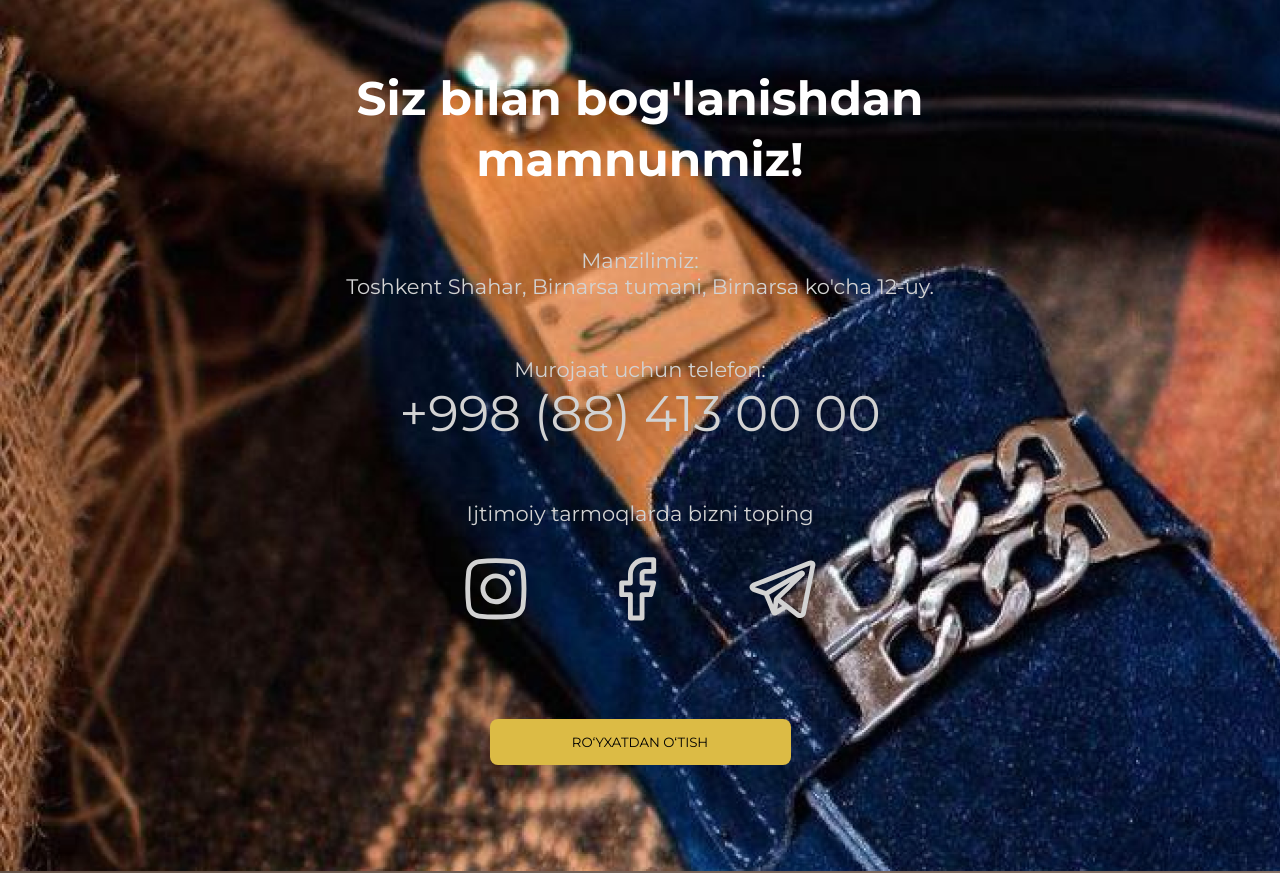
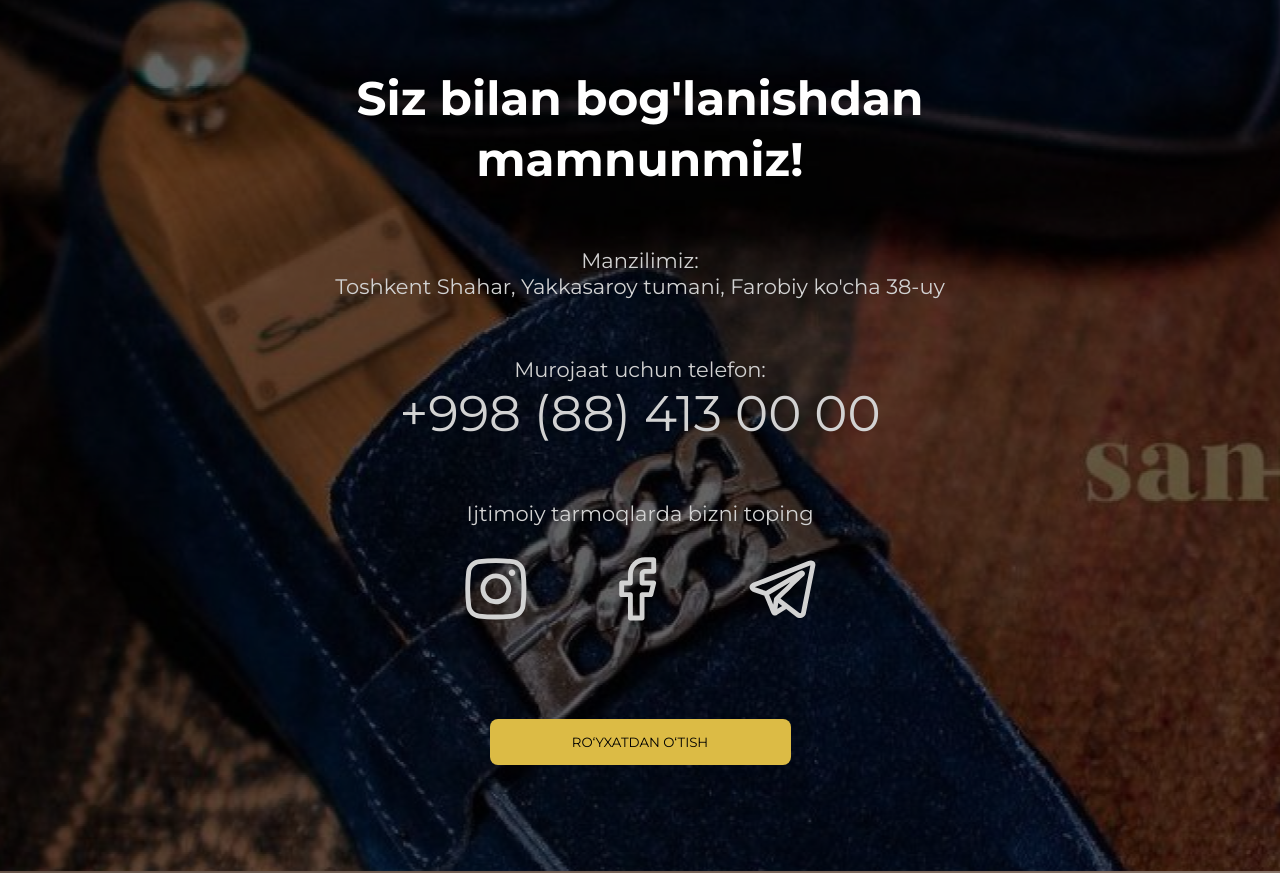
Before and after one commit to hasanboy2008/Progect-SAN-ONE, a React (Create React App) app: page / in a window 1280 px wide. Shown: the part 2623-3496 px from the top of the page. Built offline with nearby package versions, Linux system fonts and the light colour scheme; no server answers.

Commit message:
Home page 6-sectionni to'g'riladim

```diff
--- a/src/pages/Home/Home.css
+++ b/src/pages/Home/Home.css
@@ -314,8 +314,18 @@ hr {
   align-items: center;
   justify-content: center;
   background-image: url(../../asest//home/section6/bacround_img.png);
+  background-size: cover;
   background-repeat: no-repeat;
+  background-position: center;
+  position: relative;
+}
 
+.section-6-overlay{
+  position: absolute;
+  width: 100%;
+  height: 100%;
+  background: #000000;
+  opacity: .6;
 }
 
 .section_f_text{
@@ -325,7 +335,6 @@ display: flex;
   align-items: center;
   flex-direction: column;
   justify-content: center;
-
 }
 
 .section_f_text :nth-child(1){
@@ -337,6 +346,7 @@ line-height: 61px;
   text-align: center;
 
   color: #FFFFFF;
+  z-index: 1;
   /* padding-top:187px ; */
 }
 
@@ -351,7 +361,9 @@ text-align: center;
   color: #D2D2D2;
   padding-top: 58px;
   /* margin-top: 58px; */
+  z-index: 1;
 }
+
 .section_f_text :nth-child(3){
   font-weight: 400;
   font-size: 21px;
@@ -365,8 +377,9 @@ text-align: center;
   color: #D2D2D2;
   padding-top: 57px;
   /* margin-top: 58px; */
+  z-index: 1;
+}
 
-}
 .section_f_text :nth-child(4){
   font-weight: 400;
   font-size: 50px;
@@ -377,8 +390,9 @@ line-height: 61px;
   /* 04 */
 
   color: #D2D2D2;
+  z-index: 1;
+}
 
-}
 .section_f_text :nth-child(5){
   font-weight: 400;
   font-size: 21px;
@@ -391,8 +405,9 @@ text-align: center;
 
   color: #D2D2D2;
   padding-top: 57px ;
+  z-index: 1;
+}
 
-}
 #contac_i_f_t{
   /* background-color: red; */
   display: flex;
@@ -410,13 +425,14 @@ padding-top: 57px ;
   align-items: center;
   justify-content: center;
   padding: 30px 0;
+  z-index: 1;
 
 }
 
 .section_f_text > button{
   width: 301px;
   height: 46px;
-
+  z-index: 1;
 
   /* 06 */
 
--- a/src/pages/Home/Home.js
+++ b/src/pages/Home/Home.js
@@ -125,8 +125,7 @@ export function Home() {
         <div className="section_f_text">
           <span>Siz bilan bog'lanishdan mamnunmiz!</span>
           <span>
-            Manzilimiz:<br></br> Toshkent Shahar, Birnarsa tumani, Birnarsa
-            ko'cha 12-uy.
+            Manzilimiz:<br></br> Toshkent Shahar, Yakkasaroy tumani, Farobiy ko'cha 38-uy
           </span>
 
           <span>Murojaat uchun telefon:</span>
@@ -192,7 +191,10 @@ export function Home() {
               </svg>
             </a>
           </div>
-          <button>RO‘YXATDAN O‘TISH</button>
+          <button onClick={() => {
+            navigate('/signup')
+          }}>RO‘YXATDAN O‘TISH</button>
+          <div className="section-6-overlay"></div>
         </div>
       </div>
     </div>
```
Lines whose indentation alone changed are shown as unchanged.
